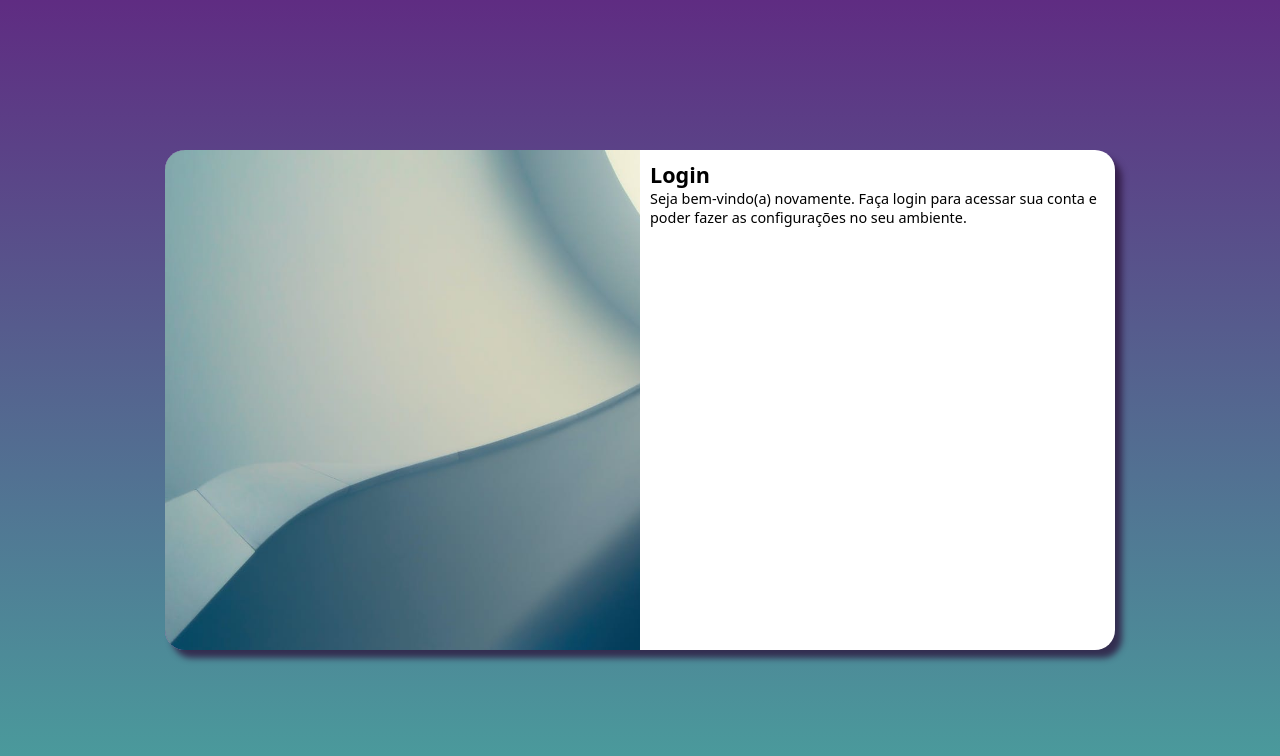
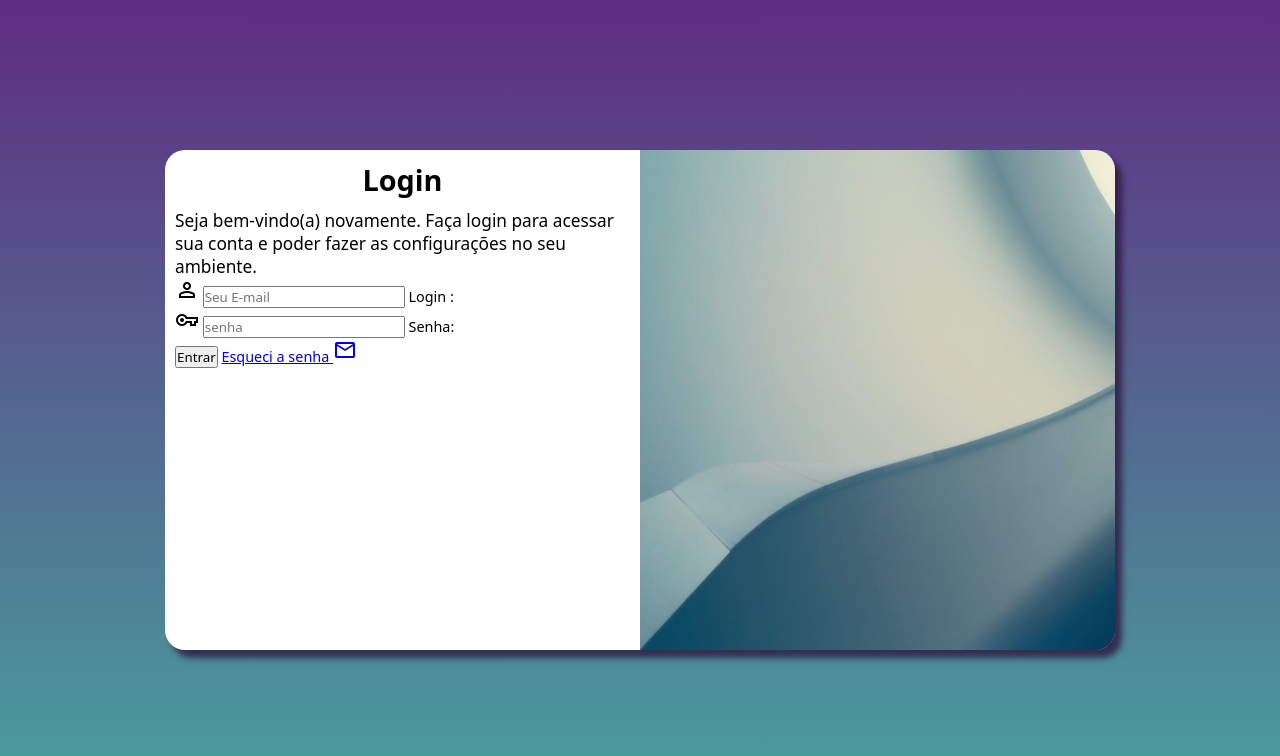
Before and after one commit to erickdavid14/projeto-login, a plain HTML site: page index.html in a window 1280 px wide. Drawn offline with nearby package versions, Linux system fonts and the light colour scheme.

Commit message:
adiconei o form

```diff
--- a/estilos/media-query.css
+++ b/estilos/media-query.css
@@ -31,13 +31,21 @@
     }
 
     section#login > div#imagem{
-        float: left;
+        float: right;
         width: 50%;
         height: 100%;
     }
 
     section#login > div#formulario {
-        float: right;
+        float: left;
         width: 50%;
     }
+
+    div#formulario > h1 {
+        font-size: 2em;
+    }
+
+    div#formulario > p {
+        font-size: 1.2em;
+    }
 }
--- a/estilos/style.css
+++ b/estilos/style.css
@@ -42,7 +42,7 @@ section#login {
     border-radius: 20px;
     box-shadow:7px 8px 6px 0px #2d153dc9;
 
-    transition: width .2s, heith .2s;
+    transition: width .5s, heith .5s;
     transition-timing-function: ease;
 }
 
@@ -58,3 +58,12 @@ section#login > div#formulario {
     font-size: 0.9em;
     padding: 10px;
 }
+
+section#login > div#formulario > h1 {
+    text-align: center;
+    margin-bottom: 10px;
+
+}
+div#formulario > p {
+    font-size: 0.9em;
+}
--- a/index.html
+++ b/index.html
@@ -6,6 +6,7 @@
     <title>Projeto Login</title>
     <link rel="stylesheet" href="estilos/style.css">
     <link rel="stylesheet" href="estilos/media-query.css">
+    <link href="https://fonts.googleapis.com/css2?family=Material+Symbols+Outlined:opsz,wght,FILL,GRAD@20,100,1,200" rel="stylesheet" />
 </head>
 <body>
     <main>
@@ -19,7 +20,20 @@
                 <p>Seja bem-vindo&#40;a&#41; novamente. Faça login para acessar sua conta e poder fazer as configurações no seu ambiente.</p>
 
                 <form action="login.js" method="post" autocomplete="on">
+                    <div class="campo">
+                        <span class="material-symbols-outlined">person</span>
+                        <input type="email" name="login" id="login" placeholder="Seu E-mail" required autocomplete="email">
+                        <label for="login">Login :</label>
+                    </div>
 
+                    <div class="campo">
+                        <span class="material-symbols-outlined">vpn_key</span>
+                        <input type="password" name="senha" id="senha" placeholder="senha" minlength="8" required autocomplete="current-password">
+                        <label for="senha">Senha:</label>
+                    </div>
+                    <input type="submit" value="Entrar">
+                    <a href="#">Esqueci a senha <span class="material-symbols-outlined">mail</span>
+                    </a>
                 </form>
             </div>
 
```
